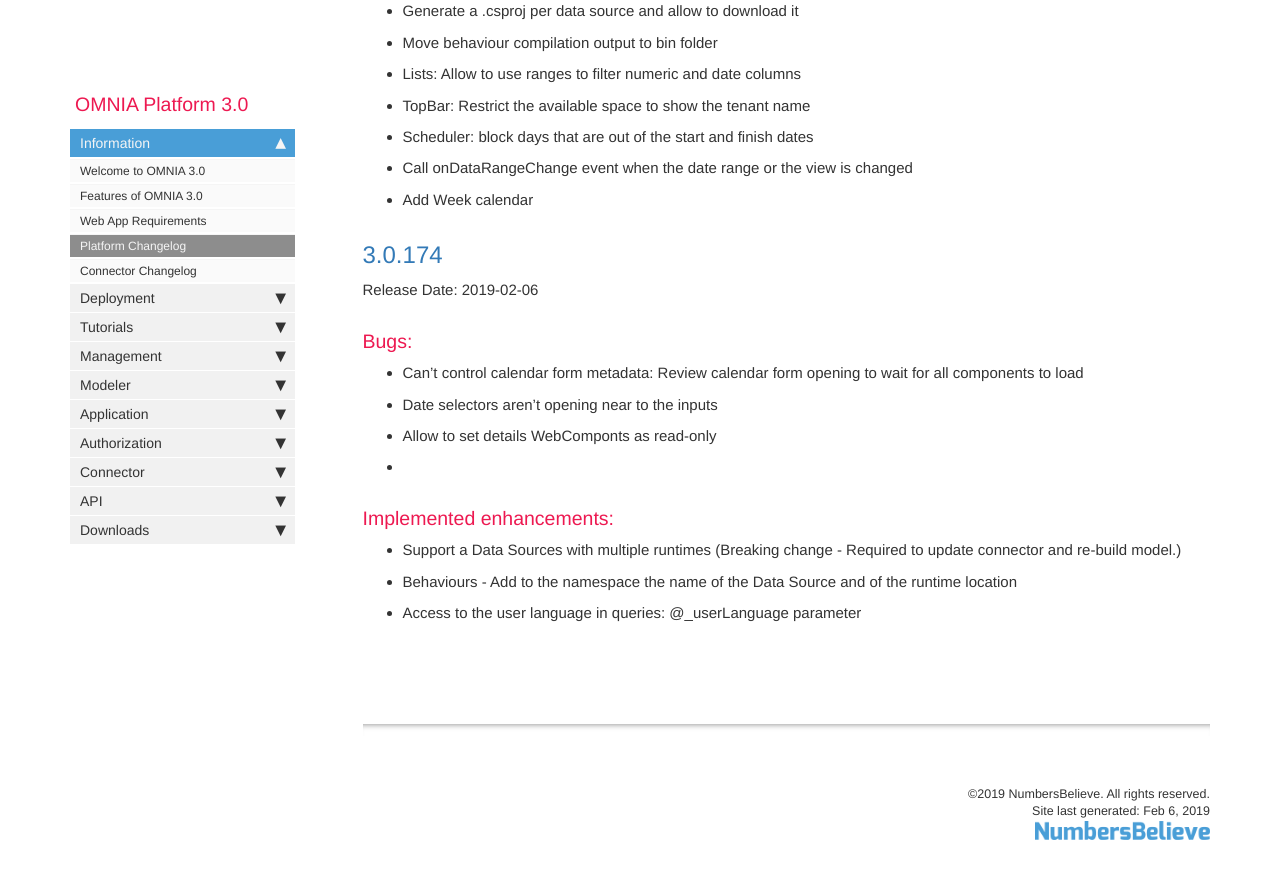
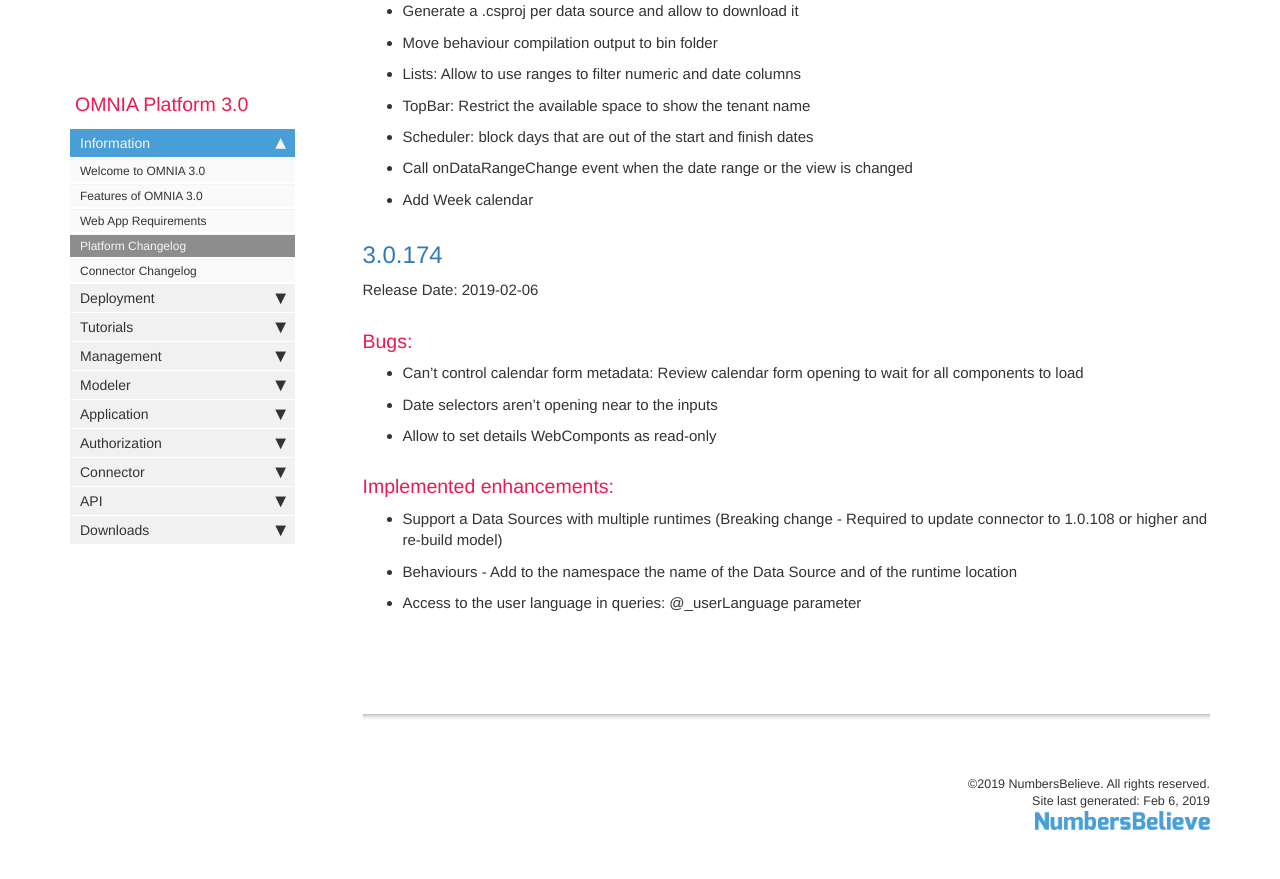
Before and after one commit to daniel8lopes/omnia3, a Jekyll site: the page built from docs/pages/omnia3/Introduction/omnia3_platformchangelog.md, in a window 1280 px wide and 900 px high, scrolled down 4087 px. Shown: the top 879 px of the window. Built offline with Jekyll 4.4.1, drawn with Linux system fonts in a browser that asks for light colours; nearby versions of some CDN libraries; comment, search, counter and statistics services are not loaded.

Commit message:
Update omnia3_platformchangelog.md

```diff
--- a/docs/pages/omnia3/Introduction/omnia3_platformchangelog.md
+++ b/docs/pages/omnia3/Introduction/omnia3_platformchangelog.md
@@ -148,11 +148,10 @@ Release Date: 2019-02-06
  - Can't control calendar form metadata: Review calendar form opening to wait for all components to load
  - Date selectors aren't opening near to the inputs
  - Allow to set details WebComponts as read-only
- -
 
 
 ### Implemented enhancements:
 
- - Support a Data Sources with multiple runtimes (Breaking change - Required to update connector and re-build model.)
+ - Support a Data Sources with multiple runtimes (Breaking change - Required to update connector to 1.0.108 or higher and re-build model)
  - Behaviours - Add to the namespace the name of the Data Source and of the runtime location
  - Access to the user language in queries: @\_userLanguage parameter
```
